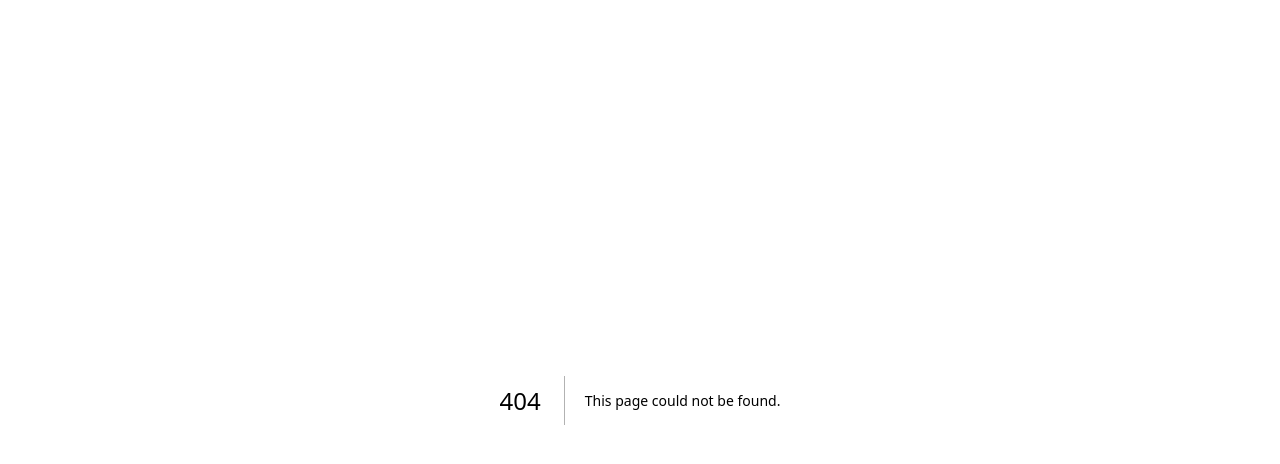
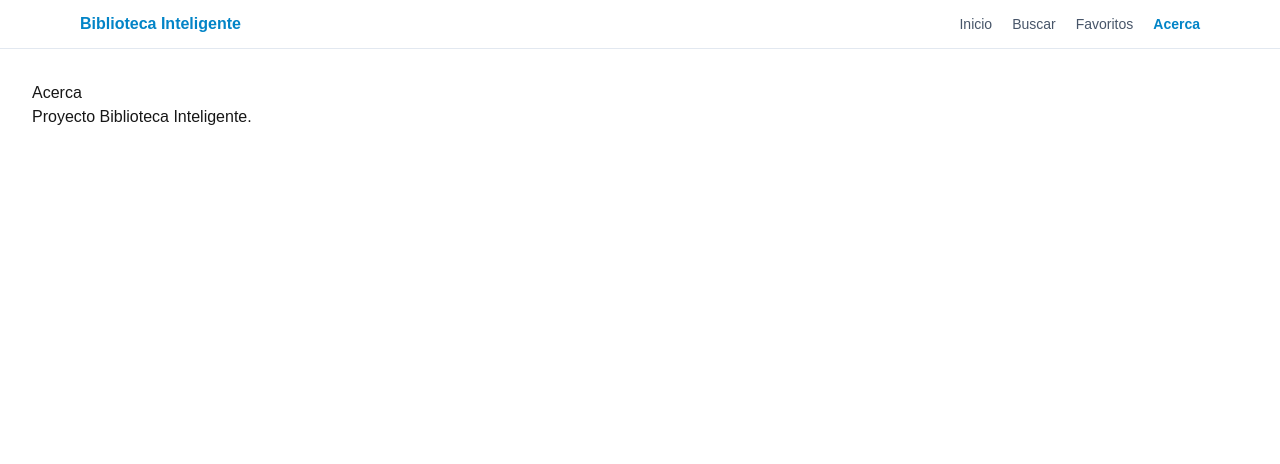
Before and after one commit to Santiamen23/Biblioteca-Virtual-Grupo-6, a Next.js app: page /acerca in a window 1280 px wide. Before the commit this address had no page. Shown: the top 464 px of the page. Built offline with nearby package versions, Linux system fonts and the light colour scheme.

Commit message:
feature: rutas agregadas al navbar

```diff
--- /dev/null
+++ b/src/app/acerca/page.tsx
@@ -0,0 +1,8 @@
+export default function Acerca() {
+  return (
+    <main style={{ padding: "2rem" }}>
+      <h1>Acerca</h1>
+      <p>Proyecto Biblioteca Inteligente.</p>
+    </main>
+  );
+}
--- /dev/null
+++ b/src/app/buscar/page.tsx
@@ -0,0 +1,5 @@
+import Search from "../../pages/Search";
+
+export default function Page() {
+  return <Search />;
+}
--- /dev/null
+++ b/src/app/favoritos/page.tsx
@@ -0,0 +1,8 @@
+export default function Favoritos() {
+  return (
+    <main style={{ padding: "2rem" }}>
+      <h1>Favoritos</h1>
+      <p>Este módulo será implementado.</p>
+    </main>
+  );
+}
--- a/src/app/layout.tsx
+++ b/src/app/layout.tsx
@@ -1,5 +1,6 @@
 import type { Metadata } from "next";
 import { Geist, Geist_Mono } from "next/font/google";
+import Navbar from "@/components/NavBar";
 import "./globals.css";
 
 const geistSans = Geist({
@@ -27,7 +28,10 @@ export default function RootLayout({
       lang="en"
       className={`${geistSans.variable} ${geistMono.variable} h-full antialiased`}
     >
-      <body className="min-h-full flex flex-col">{children}</body>
+      <body className="min-h-full flex flex-col">
+        <Navbar />
+        {children}
+      </body>
     </html>
   );
 }
--- a/src/components/NavBar.tsx
+++ b/src/components/NavBar.tsx
@@ -2,7 +2,7 @@
 
 import Link from "next/link";
 import { usePathname } from "next/navigation";
-import styles from "./Navbar.module.css";
+import styles from "./NavBar.module.css";
 
 export default function Navbar() {
   const pathname = usePathname();
@@ -12,18 +12,34 @@ export default function Navbar() {
   return (
     <header className={styles.navbar}>
       <div className={styles.container}>
-        {/* Logo */}
         <Link href="/" className={styles.logo}>
           Biblioteca Inteligente
         </Link>
 
-        {/* Links */}
         <nav className={styles.nav}>
           <Link
             href="/"
             className={`${styles.link} ${isActive("/") ? styles.active : ""}`}
           >
             Inicio
+          </Link>
+
+          <Link
+            href="/buscar"
+            className={`${styles.link} ${
+              isActive("/buscar") ? styles.active : ""
+            }`}
+          >
+            Buscar
+          </Link>
+
+          <Link
+            href="/favoritos"
+            className={`${styles.link} ${
+              isActive("/favoritos") ? styles.active : ""
+            }`}
+          >
+            Favoritos
           </Link>
 
           <Link
```
